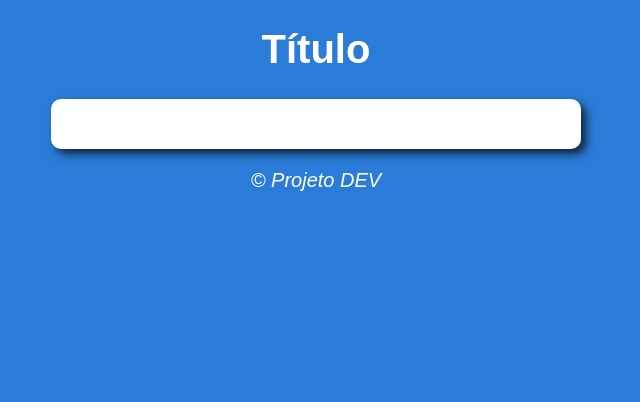
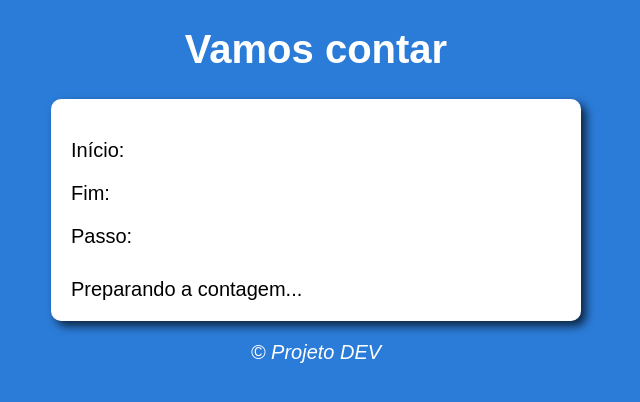
Before and after one commit to Murillo-Cecilio/Desafio_JS_3, a plain HTML site: page index.html in a window 1280 px wide. Shown: the whole page, without its empty margins (324-964 px from the left). Drawn offline with Linux system fonts and the light colour scheme.

Commit message:
ajustando e criando desafio

```diff
--- a/css/estilo.css
+++ b/css/estilo.css
@@ -18,7 +18,6 @@ section {
 }
 
 div {
-    text-align: center;
     padding: 5px;
 }
 
--- a/index.html
+++ b/index.html
@@ -12,14 +12,16 @@
 
 <body>
     <header>
-        <h1>Título</h1>
+        <h1>Vamos contar</h1>
     </header>
     <section>
-        <div>
-
+        <div id="dados">
+            <p>Início:</p>
+            <p>Fim:</p>
+            <p>Passo:</p>
         </div>
-        <div>
-
+        <div id="res">
+            Preparando a contagem...
         </div>
     </section>
     <footer>
```
